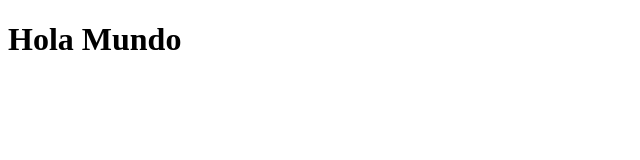
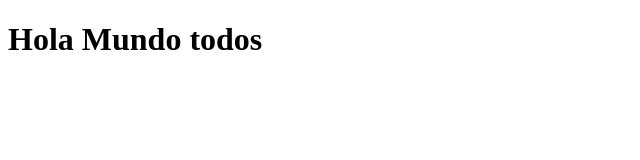
Before and after one commit to juanlatox/pDemoCurPrework, a plain HTML site: page index.html in a window 1280 px wide. Shown: the whole page, without its empty margins (0-640 px from the left). Drawn offline with Linux system fonts and the light colour scheme.

Commit message:
change Index

```diff
--- a/index.html
+++ b/index.html
@@ -7,6 +7,6 @@
     <title>Test</title>
 </head>
 <body>
-    <h1>Hola Mundo</h1>
+    <h1>Hola Mundo todos</h1>
 </body>
 </html>
```
